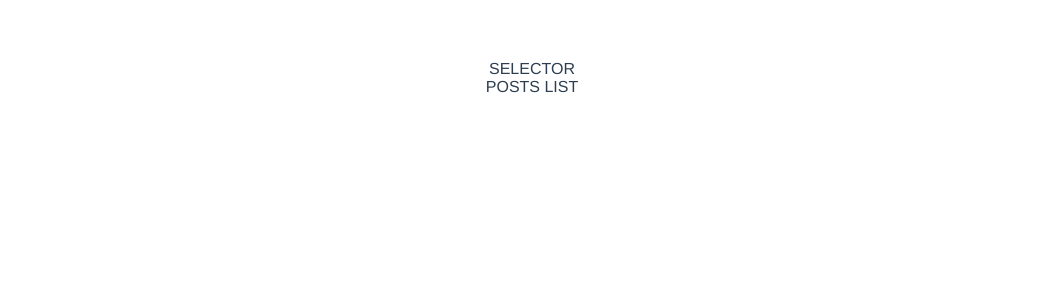
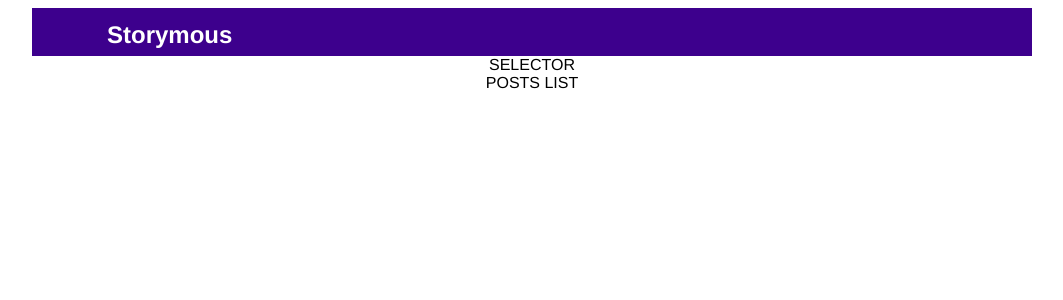
Before and after one commit to aleixfortm/storymous, a Vue app: page /home in a window 1280 px wide. Shown: the top 300 px of the page, without its empty margins (108-1171 px from the left). Built offline with nearby package versions, Linux system fonts and the light colour scheme.

Commit message:
added header

```diff
--- a/src/App.vue
+++ b/src/App.vue
@@ -1,21 +1,23 @@
 <template>
+  <the-header></the-header>
   <router-view></router-view>
 </template>
 
 <script>
+import TheHeader from "./components/layout/TheHeader.vue";
 
 export default {
-
+  components: {
+    TheHeader
+  }
 }
 </script>
 
 <style>
 #app {
+  width: 1000px;
+  margin: auto;
   font-family: Avenir, Helvetica, Arial, sans-serif;
-  -webkit-font-smoothing: antialiased;
-  -moz-osx-font-smoothing: grayscale;
   text-align: center;
-  color: #2c3e50;
-  margin-top: 60px;
 }
 </style>
--- /dev/null
+++ b/src/components/layout/TheHeader.vue
@@ -0,0 +1,71 @@
+<template>
+    <header>
+        <nav>
+            <h1><router-link to="/">Storymous</router-link></h1>
+            <ul>
+                <router-link to="/login"></router-link>
+            </ul>
+        </nav>
+    </header>
+</template>
+
+<style scoped>
+header {
+  width: 100%;
+  height: 3rem;
+  background-color: #3d008d;
+  display: flex;
+  justify-content: center;
+  align-items: center;
+}
+
+header a {
+  text-decoration: none;
+  color: #f391e3;
+  display: inline-block;
+  padding: 0.75rem 1.5rem;
+  border: 1px solid transparent;
+}
+
+a:active,
+a:hover,
+a.router-link-active {
+  border: 1px solid #f391e3;
+}
+
+h1 {
+  margin: 0;
+}
+
+h1 a {
+  color: white;
+  margin: 0;
+}
+
+h1 a:hover,
+h1 a:active,
+h1 a.router-link-active {
+  border-color: transparent;
+}
+
+header nav {
+  width: 90%;
+  margin: auto;
+  display: flex;
+  justify-content: space-between;
+  align-items: center;
+}
+
+header ul {
+  list-style: none;
+  margin: 0;
+  padding: 0;
+  display: flex;
+  justify-content: center;
+  align-items: center;
+}
+
+li {
+  margin: 0 0.5rem;
+}
+</style>
```
